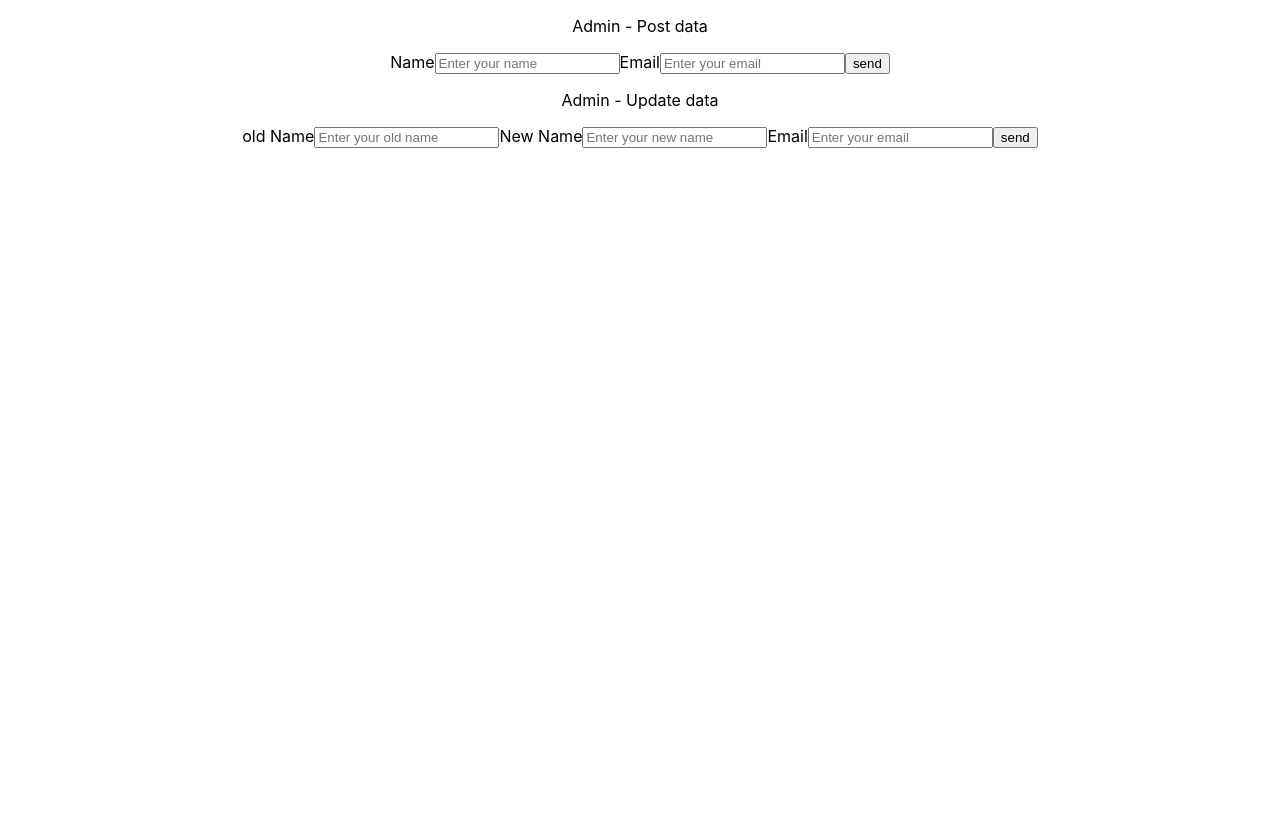
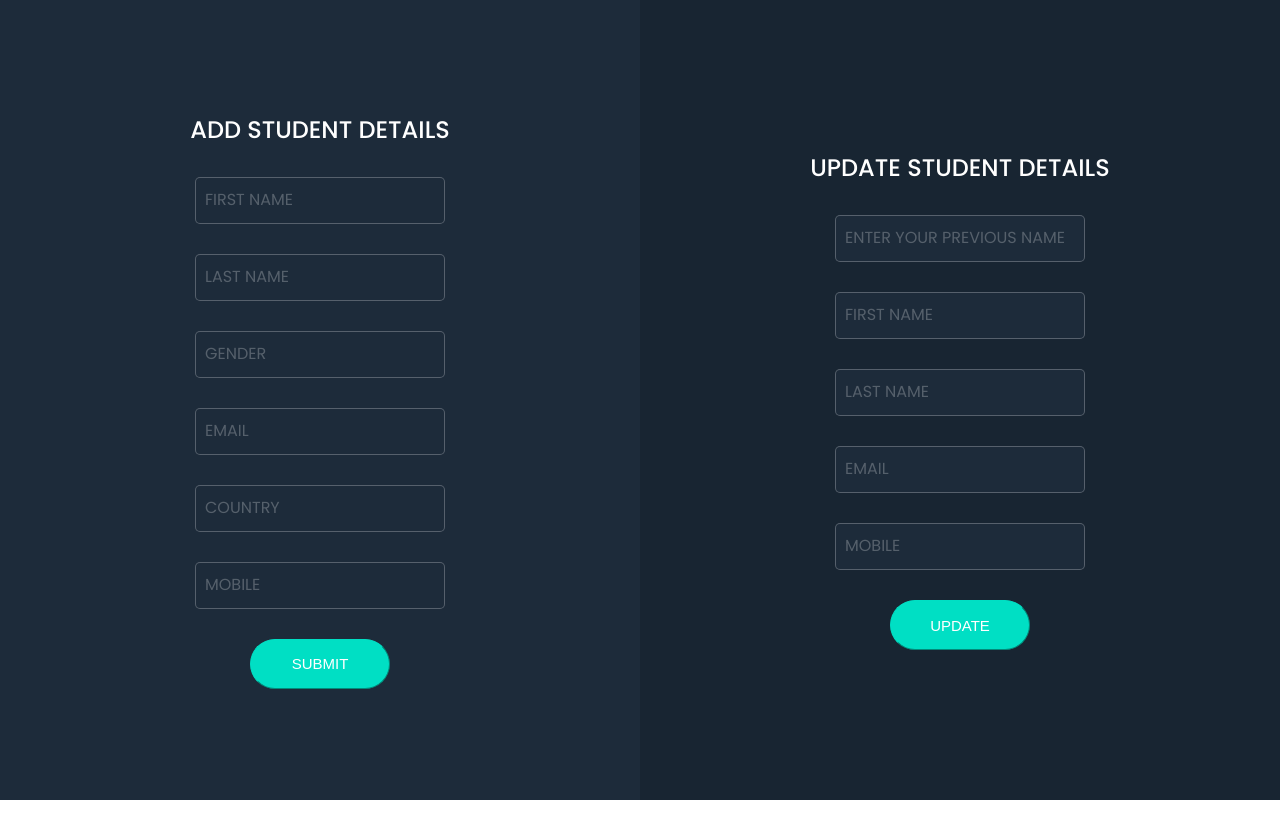
Before and after one commit to darronmoraes/React-StudentCRUD, a React (Create React App) app: page / in a window 1280 px wide. Both pictures are taken after a click on the element "ADMIN". Built offline with nearby package versions, Linux system fonts and the light colour scheme; no server answers.

Commit message:
made css changes to component/admin

```diff
--- a/src/components/Admin/Admin.js
+++ b/src/components/Admin/Admin.js
@@ -1,57 +1,143 @@
 import axios from "axios";
 import React, { Component } from "react";
+import style from "./admin.module.css";
 
 class Admin extends Component {
   // State for the input fields
   state = {
     oldName: "",
-    name: "",
+    firstName: "",
+    lastName: "",
+    gender: "",
     email: "",
+    country: "",
+    mobile: "",
+    updateFirstName: "",
+    updateLastName: "",
+    updateEmail: "",
+    updateMobile: "",
   };
 
-  // function for Name Change event
-  handleNameChange = (e) => {
+  // function handles first name Change event
+  handleFirstNameChange = (e) => {
     const value = e.target.value;
-    this.setState({ name: value.trim() });
+    this.setState({ firstName: value.trim() });
   };
 
-  // function for Old Name Change event
+  // function handles last name Change event
+  handleLastNameChange = (e) => {
+    const value = e.target.value;
+    this.setState({ lastName: value.trim() });
+  };
+
+  // function handles gender Change event
+  handleGenderChange = (e) => {
+    const value = e.target.value;
+    this.setState({ gender: value.trim() });
+  };
+
+  // function handles email Change event
+  handleEmailChange = (e) => {
+    const value = e.target.value;
+    this.setState({ email: value.trim() });
+  };
+
+  // function handles country Change event
+  handleCountryChange = (e) => {
+    const value = e.target.value;
+    this.setState({ country: value.trim() });
+  };
+
+  // function handles mobile Change event
+  handleMobileChange = (e) => {
+    const value = e.target.value;
+    this.setState({ mobile: value.trim() });
+  };
+
+  // function handles old name for update details
   handleOldNameChange = (e) => {
     const value = e.target.value;
     this.setState({ oldName: value.trim() });
   };
 
-  // function for Email Change event
-  handleEmailChange = (e) => {
+  // function handles first name update
+  handleUpdateFirstNameChange = (e) => {
     const value = e.target.value;
-    this.setState({ email: value.trim() });
+    this.setState({ updateFirstName: value.trim() });
+  };
+
+  // function handles last name update
+  handleUpdateLastNameChange = (e) => {
+    const value = e.target.value;
+    this.setState({ updateLastName: value.trim() });
+  };
+
+  // function handles email update
+  handleUpdateEmailChange = (e) => {
+    const value = e.target.value;
+    this.setState({ updateEmail: value.trim() });
+  };
+
+  // function handles mobile update
+  handleUpdateMobileChange = (e) => {
+    const value = e.target.value;
+    this.setState({ updateMobile: value.trim() });
   };
 
   // onClick handler to Insert data of the Student
   sendData = () => {
-    const { name, email } = this.state;
+    const { firstName, lastName, gender, email, country, mobile } = this.state;
 
     // validation checkpoint for the input fields
-    if (!name || !email) {
+    if (!firstName || !lastName || !gender || !email || !country || !mobile) {
       alert("Please fill in all the fields");
       return;
     }
 
     // API request to send the data for insertion
     axios
-      .post("http://127.0.0.1:5000/create", { email: email, user_name: name })
+      .post("http://127.0.0.1:5000/create", {
+        firstName: firstName,
+        lastName: lastName,
+        gender: gender,
+        email: email,
+        country: country,
+        mobile: mobile,
+      })
       .then((response) => {
-        this.setState({ email: "", name: "" });
+        this.setState({
+          firstName: "",
+          lastName: "",
+          gender: "",
+          email: "",
+          country: "",
+          mobile: "",
+        });
+        alert(
+          "Student " + firstName + " " + lastName + " inserted successfully"
+        );
       })
       .catch((err) => {});
   };
 
   // onClick handler to Update data of the Student
   updateData = () => {
-    const { oldName, name, email } = this.state;
+    const {
+      oldName,
+      updateFirstName,
+      updateLastName,
+      updateEmail,
+      updateMobile,
+    } = this.state;
 
     // validation checkpoint for the input fields
-    if (!name || !email || !oldName) {
+    if (
+      !oldName ||
+      !updateFirstName ||
+      !updateLastName ||
+      !updateEmail ||
+      !updateMobile
+    ) {
       alert("Please fill in all the fields");
       return;
     }
@@ -59,61 +145,156 @@ class Admin extends Component {
     // API request to send the data for update
     axios
       .put(`http://127.0.0.1:5000/update/${oldName}`, {
-        email: email,
-        user_name: name,
+        first_name: updateFirstName,
+        last_name: updateLastName,
+        email: updateEmail,
+        mobile: updateMobile,
       })
       .then((response) => {
-        this.setState({ email: "", name: "" });
+        this.setState({
+          updateFirstName: "",
+          updateLastName: "",
+          updateEmail: "",
+          updateMobile: "",
+        });
+        alert(
+          "Student details of " + updateFirstName + " updated successfully to "
+        );
       })
       .catch((err) => {});
   };
 
   render() {
-    console.log({ name: this.state.name, email: this.state.email });
+    console.log({
+      firstName: this.state.firstName,
+      lastName: this.state.lastName,
+      gender: this.state.gender,
+      email: this.state.email,
+      country: this.state.country,
+      mobile: this.state.mobile,
+    });
     return (
       <>
-        <div>
-          <p>Admin - Post data</p>
-          <label for="name">Name</label>
+        <div className={style.row}>
+          <div className={style.column}>
+            <div className={style.add}>
+              <p className={style.p}>add student details</p>
+              <div className={style.inputBox}>
                 <input
                   type="text"
-            placeholder="Enter your name"
-            value={this.state.name}
-            onChange={(e) => this.handleNameChange(e)}
+                  value={this.state.firstName}
+                  onChange={(e) => this.handleFirstNameChange(e)}
+                  required="required"
                 />
-          <label for="email">Email</label>
+                <span>First Name</span>
+              </div>
+              <div className={style.inputBox}>
+                <input
+                  type="text"
+                  value={this.state.lastName}
+                  onChange={(e) => this.handleLastNameChange(e)}
+                  required="required"
+                />
+                <span>Last Name</span>
+              </div>
+              <div className={style.inputBox}>
+                <input
+                  type="text"
+                  value={this.state.gender}
+                  onChange={(e) => this.handleGenderChange(e)}
+                  required="required"
+                />
+                <span>Gender</span>
+              </div>
+              <div className={style.inputBox}>
                 <input
                   type="email"
-            placeholder="Enter your email"
                   value={this.state.email}
                   onChange={(e) => this.handleEmailChange(e)}
+                  required="required"
                 />
-          <button onClick={() => this.sendData()}>send</button>
+                <span>Email</span>
               </div>
-        <div>
-          <p>Admin - Update data</p>
-          <label for="name">old Name</label>
+              <div className={style.inputBox}>
                 <input
                   type="text"
-            placeholder="Enter your old name"
+                  value={this.state.country}
+                  onChange={(e) => this.handleCountryChange(e)}
+                  required="required"
+                />
+                <span>Country</span>
+              </div>
+              <div className={style.inputBox}>
+                <input
+                  type="tel"
+                  value={this.state.mobile}
+                  onChange={(e) => this.handleMobileChange(e)}
+                  required="required"
+                />
+                <span>Mobile</span>
+              </div>
+              <button className={style.button} onClick={() => this.sendData()}>
+                submit
+              </button>
+            </div>
+          </div>
+
+          <div className={style.column}>
+            <div className={style.update}>
+              <p className={style.p}>update student details</p>
+              <div className={style.inputBox}>
+                <input
+                  type="text"
                   value={this.state.oldName}
                   onChange={(e) => this.handleOldNameChange(e)}
+                  required="required"
                 />
-          <label for="name">New Name</label>
+                <span>Enter your Previous Name</span>
+              </div>
+              <div className={style.inputBox}>
                 <input
                   type="text"
-            placeholder="Enter your new name"
-            value={this.state.name}
-            onChange={(e) => this.handleNameChange(e)}
+                  value={this.state.updateName}
+                  onChange={(e) => this.handleUpdateFirstNameChange(e)}
+                  required="required"
                 />
-          <label for="email">Email</label>
+                <span>first name</span>
+              </div>
+              <div className={style.inputBox}>
                 <input
-            type="email"
-            placeholder="Enter your email"
-            value={this.state.email}
-            onChange={(e) => this.handleEmailChange(e)}
+                  type="text"
+                  value={this.state.updateName}
+                  onChange={(e) => this.handleUpdateLastNameChange(e)}
+                  required="required"
                 />
-          <button onClick={() => this.updateData()}>send</button>
+                <span>last name</span>
+              </div>
+              <div className={style.inputBox}>
+                <input
+                  type="text"
+                  value={this.state.updateName}
+                  onChange={(e) => this.handleUpdateEmailChange(e)}
+                  required="required"
+                />
+                <span>email</span>
+              </div>
+              <div className={style.inputBox}>
+                <input
+                  type="text"
+                  value={this.state.updateName}
+                  onChange={(e) => this.handleUpdateMobileChange(e)}
+                  required="required"
+                />
+                <span>mobile</span>
+              </div>
+              <button
+                className={style.button}
+                onClick={() => this.updateData()}
+              >
+                update
+              </button>
+            </div>
+          </div>
         </div>
       </>
     );
--- /dev/null
+++ b/src/components/Admin/admin.module.css
@@ -0,0 +1,161 @@
+@import url("https://fonts.googleapis.com/css2?family=Poppins:wght@300;400;500;600;700;800;900&display=swap");
+
+* {
+  margin: 0;
+  padding: 0;
+  box-sizing: border-box;
+  font-family: "Poppins", sans-serif;
+}
+
+/* column divide */
+.column {
+  float: left;
+  width: 50%;
+  padding: 0;
+  height: 100vh;
+}
+
+.row:after {
+  content: "";
+  display: table;
+  clear: both;
+}
+
+.add {
+  display: flex;
+  justify-content: center;
+  align-items: center;
+  min-height: 100vh;
+  flex-direction: column;
+  gap: 30px;
+  background-color: #1d2b3a;
+}
+
+.update {
+  display: flex;
+  justify-content: center;
+  align-items: center;
+  min-height: 100vh;
+  flex-direction: column;
+  gap: 30px;
+  background-color: #182532;
+}
+
+/* Header for the section */
+.p {
+  color: #fff;
+  text-align: center;
+  text-transform: uppercase;
+  font-weight: 500;
+  font-size: 1.5rem;
+}
+
+/* Input Box Formatting */
+.inputBox {
+  position: relative;
+  width: 250px;
+}
+
+.inputBox input {
+  width: 100%;
+  padding: 10px;
+  border: 1px solid rgba(255, 255, 255, 0.25);
+  background: #1d2b3a;
+  border-radius: 5px;
+  outline: none;
+  color: #fff;
+  font-size: 1em;
+  transition: 0.5s;
+}
+
+.inputBox span {
+  position: absolute;
+  left: 0;
+  padding: 10px;
+  pointer-events: none;
+  font-size: 1em;
+  color: rgba(255, 255, 255, 0.25);
+  text-transform: uppercase;
+  transition: 0.5s;
+}
+
+.inputBox input:valid ~ span,
+.inputBox input:focus ~ span {
+  color: #00dfc4;
+  transform: translateX(10px) translateY(-7px);
+  font-size: 0.65em;
+  padding: 0 10px;
+  background: #1d2b3a;
+  border-left: 1px solid #00dfc4;
+  border-right: 1px solid #00dfc4;
+  letter-spacing: 0.2em;
+}
+
+.inputBox:nth-child(2) input:valid ~ span,
+.inputBox:nth-child(2) input:focus ~ span {
+  background: #00dfc4;
+  color: #1d2b3a;
+  border-radius: 2px;
+}
+
+.inputBox:nth-child(3) input:valid ~ span,
+.inputBox:nth-child(3) input:focus ~ span {
+  background: #00dfc4;
+  color: #1d2b3a;
+  border-radius: 2px;
+}
+
+.inputBox:nth-child(4) input:valid ~ span,
+.inputBox:nth-child(4) input:focus ~ span {
+  background: #00dfc4;
+  color: #1d2b3a;
+  border-radius: 2px;
+}
+
+.inputBox:nth-child(5) input:valid ~ span,
+.inputBox:nth-child(5) input:focus ~ span {
+  background: #00dfc4;
+  color: #1d2b3a;
+  border-radius: 2px;
+}
+
+.inputBox:nth-child(6) input:valid ~ span,
+.inputBox:nth-child(6) input:focus ~ span {
+  background: #00dfc4;
+  color: #1d2b3a;
+  border-radius: 2px;
+}
+
+.inputBox:nth-child(7) input:valid ~ span,
+.inputBox:nth-child(7) input:focus ~ span {
+  background: #00dfc4;
+  color: #1d2b3a;
+  border-radius: 2px;
+}
+
+.inputBox input:valid,
+.inputBox input:focus {
+  border: 1px solid #00dfc4;
+}
+
+/* Button Styles */
+
+.button {
+  font-size: 15px;
+  font-family: Arial;
+  width: 140px;
+  height: 50px;
+  border-width: 1px;
+  color: #fff;
+  border-color: #00dfc4;
+  border-top-left-radius: 28px;
+  border-top-right-radius: 28px;
+  border-bottom-left-radius: 28px;
+  border-bottom-right-radius: 28px;
+  background: #00dfc4;
+  text-transform: uppercase;
+}
+
+.button:hover {
+  background: rgba(29, 43, 58, 1);
+}
```
Lines whose indentation alone changed are shown as unchanged.
